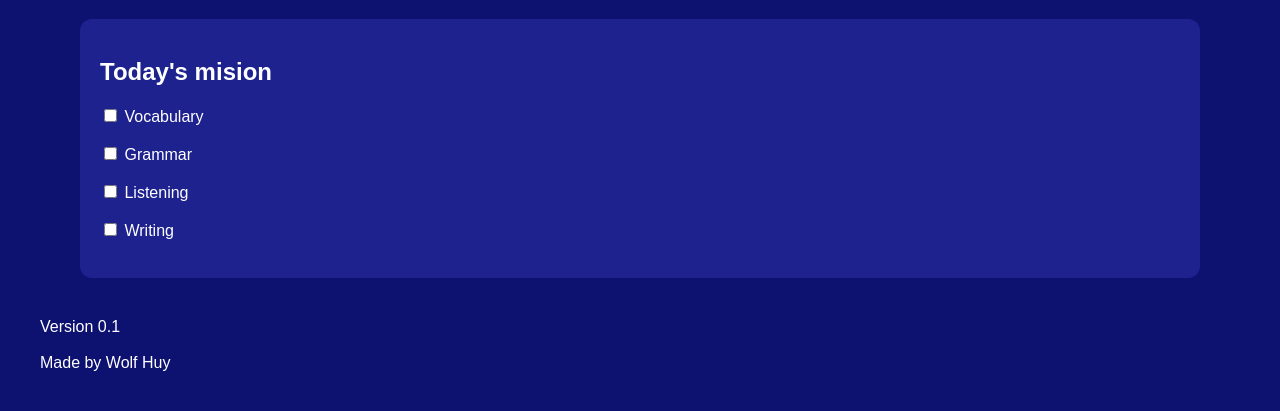
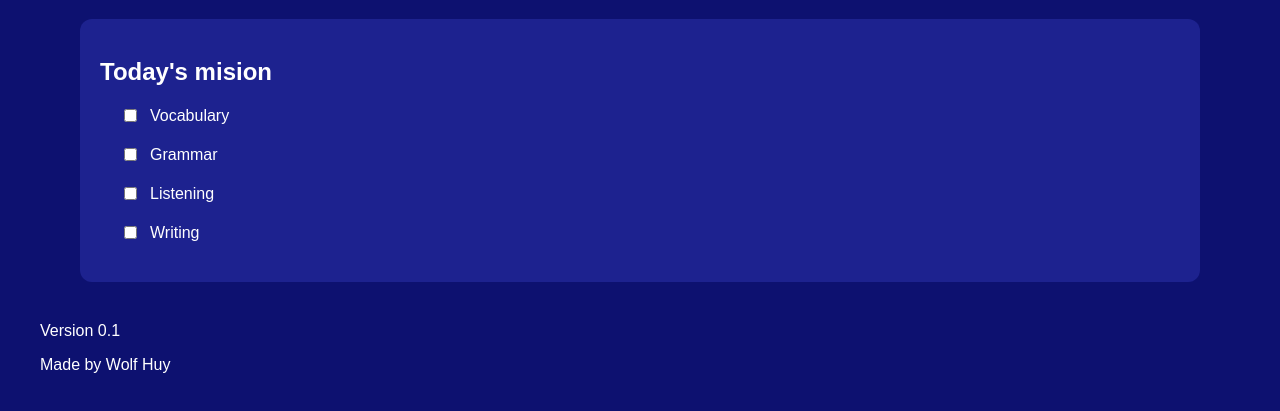
Before and after one commit to WolfHuy/Project-Upgrade, a plain HTML site: page index.html in a window 1280 px wide. Shown: the part 181-592 px from the top of the page. Drawn offline with Linux system fonts and the light colour scheme.

Commit message:
Sprint 5: Learn Flexbox basics

```diff
--- a/css/style.css
+++ b/css/style.css
@@ -15,3 +15,10 @@ body{
     background: #1d228f;
     border-radius: 12px;
 }
+.task{
+    margin: 20px;
+    display: flex;
+    gap: 10px;
+    align-items: center;
+    justify-content: flex-start;
+}
--- a/index.html
+++ b/index.html
@@ -13,32 +13,35 @@
     <main>
     <section class="card">
         <h2>Today's mision</h2>
-
+    <div class="task">
         <input id="vocab" type="checkbox">
         <label for="vocab">
         Vocabulary
-        </label><br><br>
-
+        </label>
+    </div>
+    <div class="task">
         <input id="gram" type="checkbox">
         <label for="gram">
         Grammar
-        </label><br><br>
-
+        </label>
+    </div>
+    <div class="task">
         <input id="list" type="checkbox">
         <label for="list">
         Listening
-        </label><br><br>
-
+        </label>
+    </div>
+    <div class="task">
         <input id="wri" type="checkbox">
         <label for="wri">
         Writing
-        </label><br><br>
+        </label>
+    </div>
     </section>
-        <script src="js/script.js"></script>
     </main>
     <footer>
-        Version 0.1<br><br>
-        Made by Wolf Huy
+        <p>Version 0.1</p>
+        <p>Made by Wolf Huy</p>
     </footer>
     <script src="js/script.js"></script>
 </body>
```
